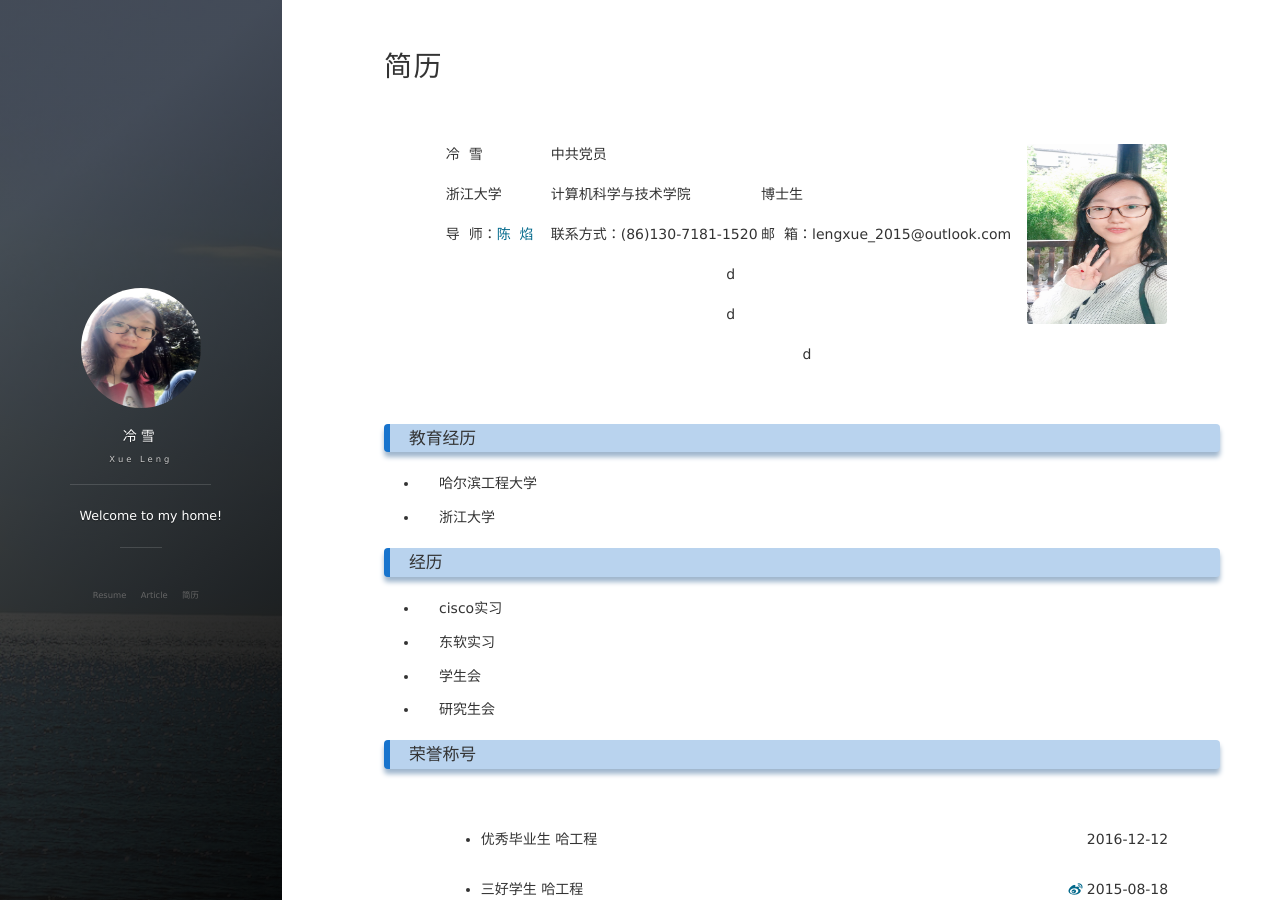
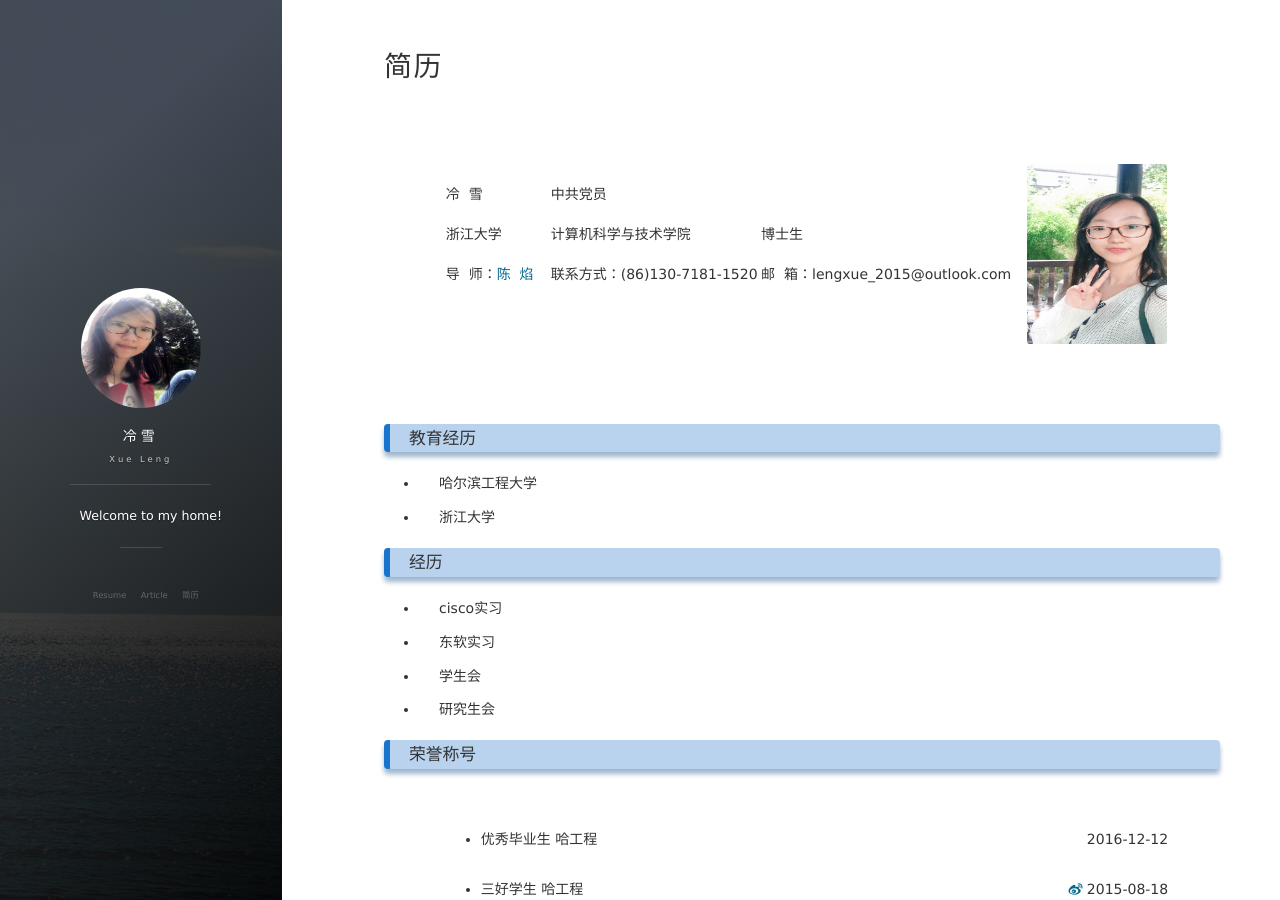
Before and after one commit to lxv458/OldWeb, a Jekyll site: the page built from about.md, in a window 1280 px wide and 900 px high. Built offline with Jekyll 4.4.1, drawn with Linux system fonts in a browser that asks for light colours; nearby versions of some CDN libraries; comment, search, counter and statistics services are not loaded.

Commit message:
basic information

```diff
--- a/about.md
+++ b/about.md
@@ -4,7 +4,7 @@ title: 简历
 ---
 <table>
 	<tr>
-		<td align="center" colspan="3"> </td>
+		<td align="center" colspan="3">&nbsp;&nbsp;</td>
 		<td align="center" rowspan="6" style="vertical-align:middle"><img src="/images/leng/resume/myself.jpg" width="140" height="180" /></td>
 	</tr>
 	<tr>
@@ -23,13 +23,10 @@ title: 简历
 		<td align="left">邮&nbsp;&nbsp;箱：lengxue_2015@outlook.com</td>
 	</tr>
 	<tr>
-		<td colspan="3"> d</td>
+		<td colspan="3">&nbsp;&nbsp;</td>
 	</tr>
 	<tr>
-		<td colspan="3"> d</td>
-	</tr>
-	<tr>
-		<td colspan="4"> d</td>
+		<td colspan="3">&nbsp;&nbsp;</td>
 	</tr>
 </table>
 
```
